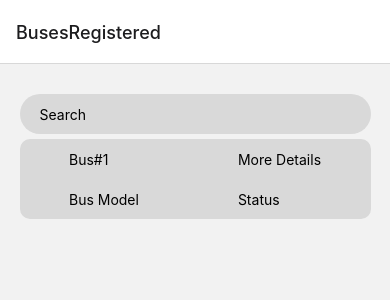
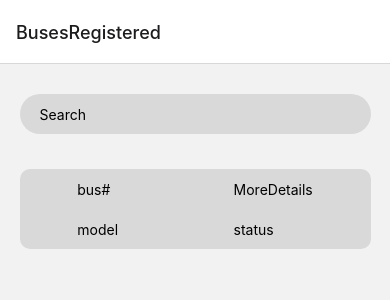
Before and after one commit to zeinshhadi/b-route-app, a React Native app in the folder frontend/: screen /BusesRegistered in a window 390 px wide. Shown: the top 300 px of the page. Built offline with nearby package versions, Linux system fonts and the light colour scheme.

Commit message:
Frontend <> Finished buses registered screen

```diff
--- a/frontend/components/cards/DetailsCard.js
+++ b/frontend/components/cards/DetailsCard.js
@@ -3,16 +3,16 @@ import { StyleSheet } from "react-native";
 import { Text } from "react-native";
 import { View } from "react-native";
 
-const DetailsCard = () => {
+const DetailsCard = ({ cardTitle, cardDetail, status, tempText }) => {
   return (
     <View style={styles.detailsCardContainer}>
       <View style={styles.detailsCard}>
-        <Text>Bus#1</Text>
-        <Text>Bus Model</Text>
+        <Text>{cardTitle}</Text>
+        <Text>{cardDetail}</Text>
       </View>
       <View style={styles.detailsCard}>
-        <Text>More Details</Text>
-        <Text>Status</Text>
+        <Text>{tempText}</Text>
+        <Text>{status}</Text>
       </View>
     </View>
   );
--- a/frontend/components/common/SearchBar.js
+++ b/frontend/components/common/SearchBar.js
@@ -22,7 +22,7 @@ const styles = StyleSheet.create({
     borderRadius: 20,
     backgroundColor: "#D9D9D9",
     height: 40,
-    marginTop: 30,
+    marginVertical: 30,
     justifyContent: "center",
     alignItems: "center",
     width: "100%",
--- a/frontend/screens/adminScreens/BusesRegisteredScreen.js
+++ b/frontend/screens/adminScreens/BusesRegisteredScreen.js
@@ -9,7 +9,7 @@ const BusesRegisteredScreen = () => {
     <View style={styles.BusesRegisteredContainer}>
       <View style={styles.innerContainer}>
         <SearchBar />
-        <DetailsCard />
+        <DetailsCard cardTitle={"bus#"} cardDetail={"model"} tempText={"MoreDetails"} status={"status"} />
       </View>
     </View>
   );
```
